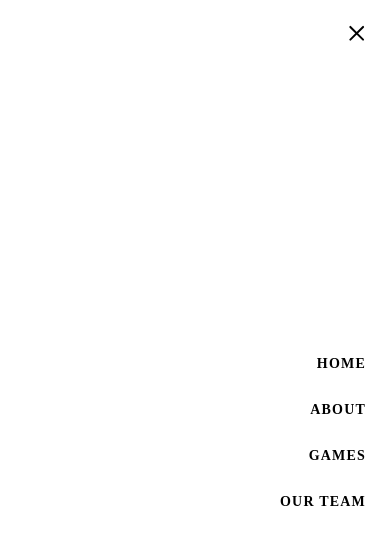
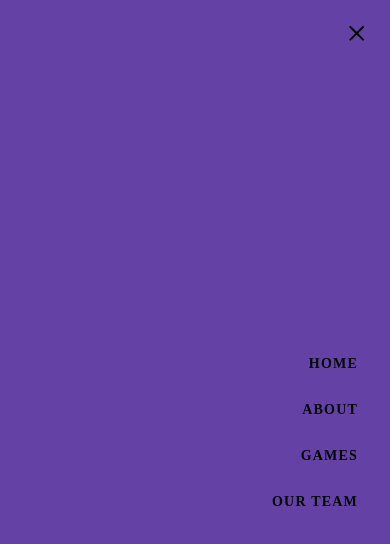
Before and after one commit to AshleeZ/Great-Gaming-Googlers---Twitch-Project-2, a plain HTML site: page Website/Games.html in a window 390 px wide. Both pictures are taken after a click on the label 356 px from the left and 34 px from the top of the page. Drawn offline with Linux system fonts and the light colour scheme.

Commit message:
Update styles.css

```diff
--- a/Website/styles.css
+++ b/Website/styles.css
@@ -16,13 +16,21 @@ body {
   height: 100vh;
   font-family: Poppins;
   font-weight: 400;
-  background: url(background-img.jpg);
+  background: url();
   background-position: center;
   background-size: cover;
 }
 
 nav {
   padding: 8px;
+}
+
+.logo img{
+  float: left;
+  width: 50px;
+  height: 50px;
+  margin-top: 0px;
+
 }
 
 .logo {
@@ -33,12 +41,15 @@ nav {
 }
 
 .logo a {
-  color: #000;
+  color: rgb(0, 0, 0);
   text-transform: uppercase;
-  font-weight: 700;
-  font-size: 18px;
-  letter-spacing: 0px;
+  font-weight: 1000;
+  font-size: 25px;
+  letter-spacing: 1px;
   text-decoration: none;
+  vertical-align: sub;
+  height: 50px;
+  -webkit-text-stroke-width-color: 1px black;
 }
 
 nav ul {
@@ -51,7 +62,7 @@ nav ul li {
 }
 
 nav ul li:not(:first-child) {
-  margin-left: 48px;
+  margin-left: 35px;
 }
 
 nav ul li:last-child {
@@ -61,7 +72,7 @@ nav ul li:last-child {
 nav ul li a {
   display: inline-block;
   outline: none;
-  color: #000;
+  color: rgb(255, 255, 255);
   text-transform: uppercase;
   text-decoration: none;
   font-size: 14px;
@@ -81,9 +92,10 @@ nav ul li a {
         width: 100%;
         height: 100%;
         z-index: -1;
-        background: rgb(255, 255, 255);
+        background: rgb(100, 65, 165);
         opacity: 0;
         transition: all 0.2s ease;
+        padding: 10px 0;
   }
 
   .nav-wrapper ul {
@@ -99,10 +111,6 @@ nav ul li a {
         width: 100%;
         text-align: right;
         margin-bottom: 10px;
-  }
-
-  .nav-wrapper:hover{
-    color: rgb(100, 65, 165);
   }
 
   .nav-wrapper ul li:nth-child(1) a {
@@ -128,7 +136,7 @@ nav ul li a {
   .nav-wrapper ul li a {
         padding: 10px 24px;
         opacity: 0;
-        color: #000;
+        color: rgb(0, 0, 0);
         font-size: 14px;
         font-weight: 600;
         letter-spacing: 1.2px;
@@ -205,3 +213,18 @@ nav ul li a {
 .hidden {
   display: none;
 }
+
+.container p{
+  line-height: 200px;
+}
+
+.container{
+  width: 80%;
+  margin: 0 auto;
+}
+
+.nav-wrapper ul{
+  width: 100%;
+  background:#6441a5;
+  padding: 8px;
+}
```
